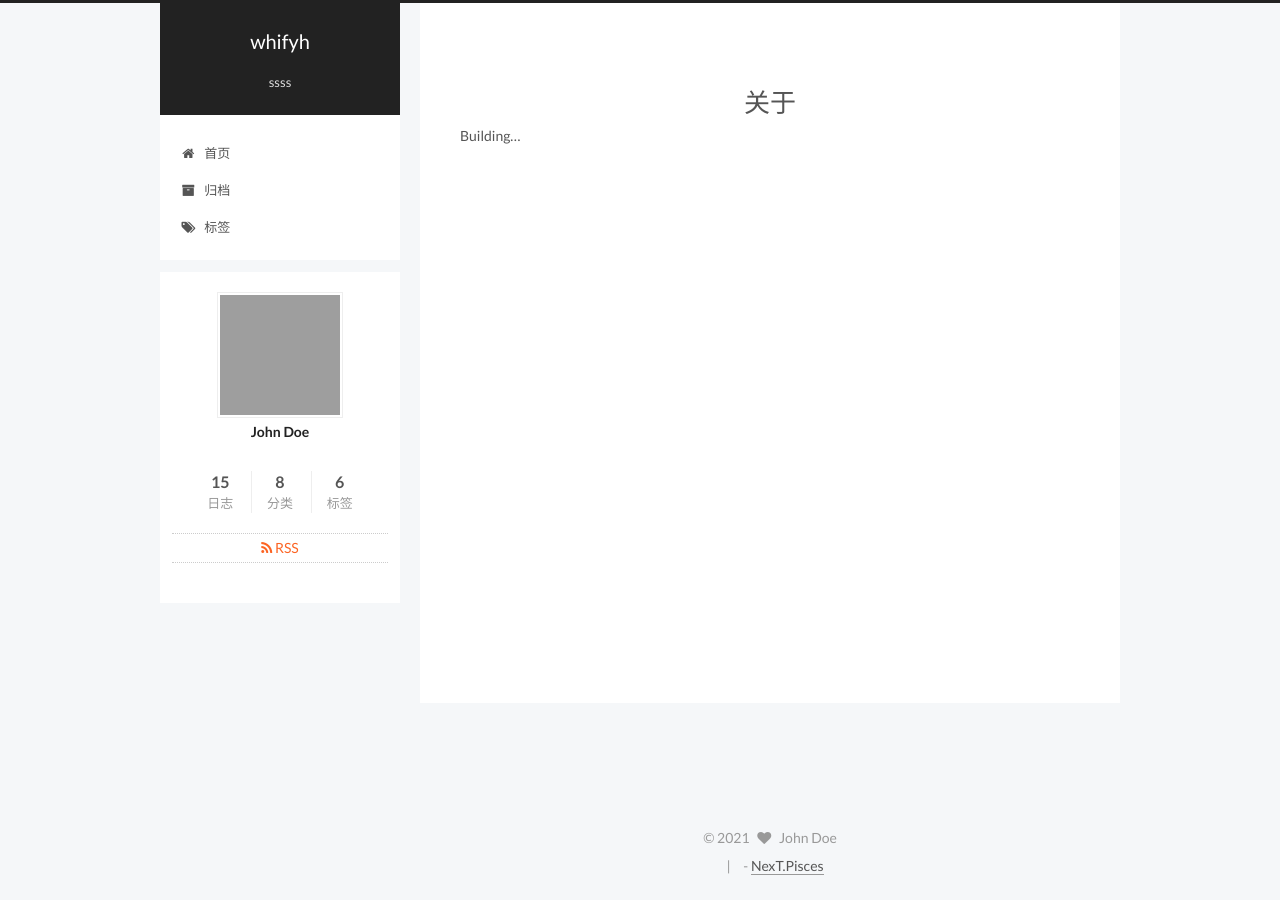
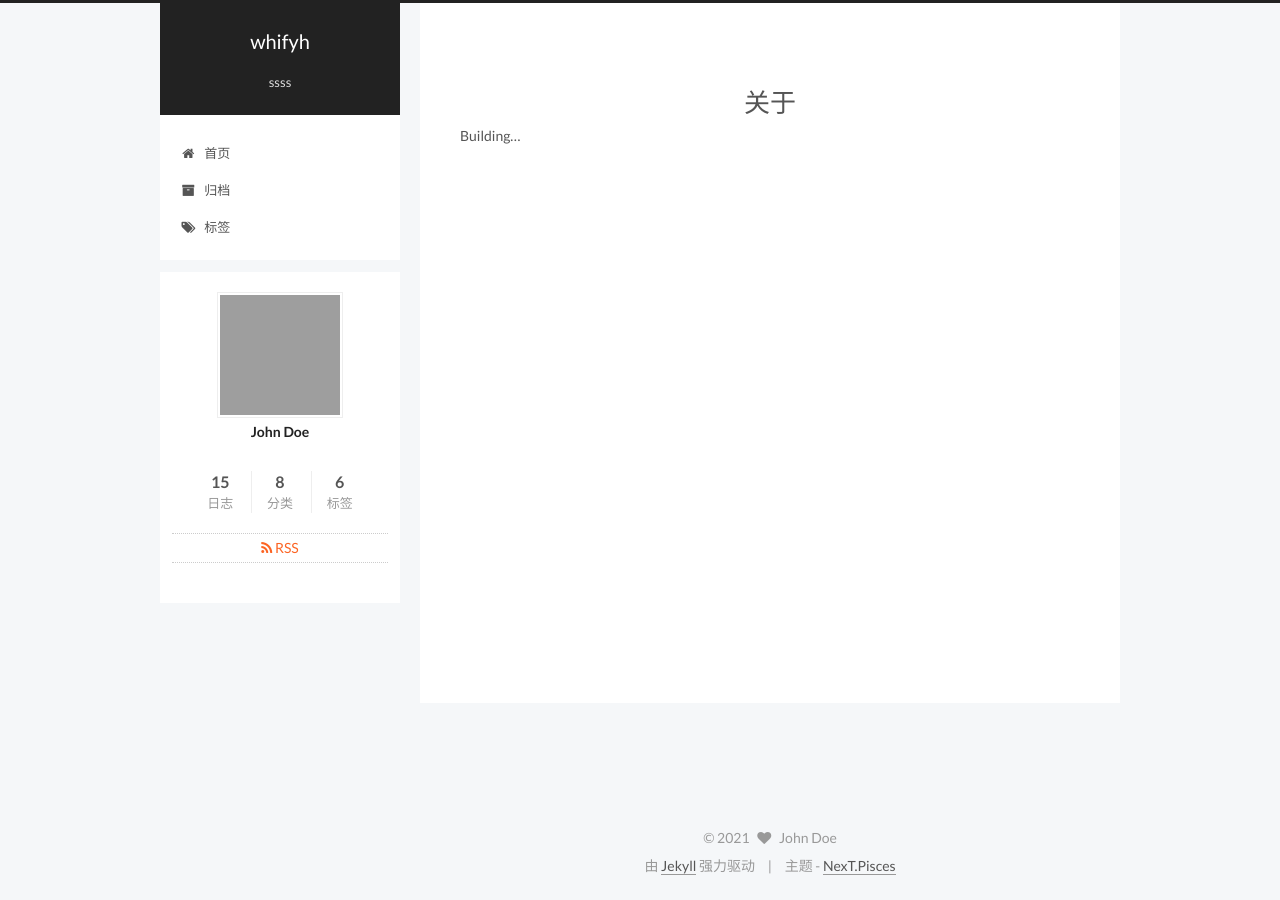
Before and after one commit to whifyh/whifyh.github.io, a Jekyll site: the page built from about/index.md, in a window 1280 px wide. Built offline with Jekyll 4.4.1, drawn with Linux system fonts in a browser that asks for light colours; grey boxes are pictures that could not be loaded.

Commit message:
Update zh-Hans.yml

```diff
--- a/_data/languages/zh-Hans.yml
+++ b/_data/languages/zh-Hans.yml
@@ -49,10 +49,8 @@ page:
   tags: 标签
 
 footer:
-  #powered: "由 %s 强力驱动"
-  powered: ""
-  #theme: 主题
-  theme:
+  powered: "由 %s 强力驱动"
+  theme: 主题
 
 counter:
   tag_cloud:
```
